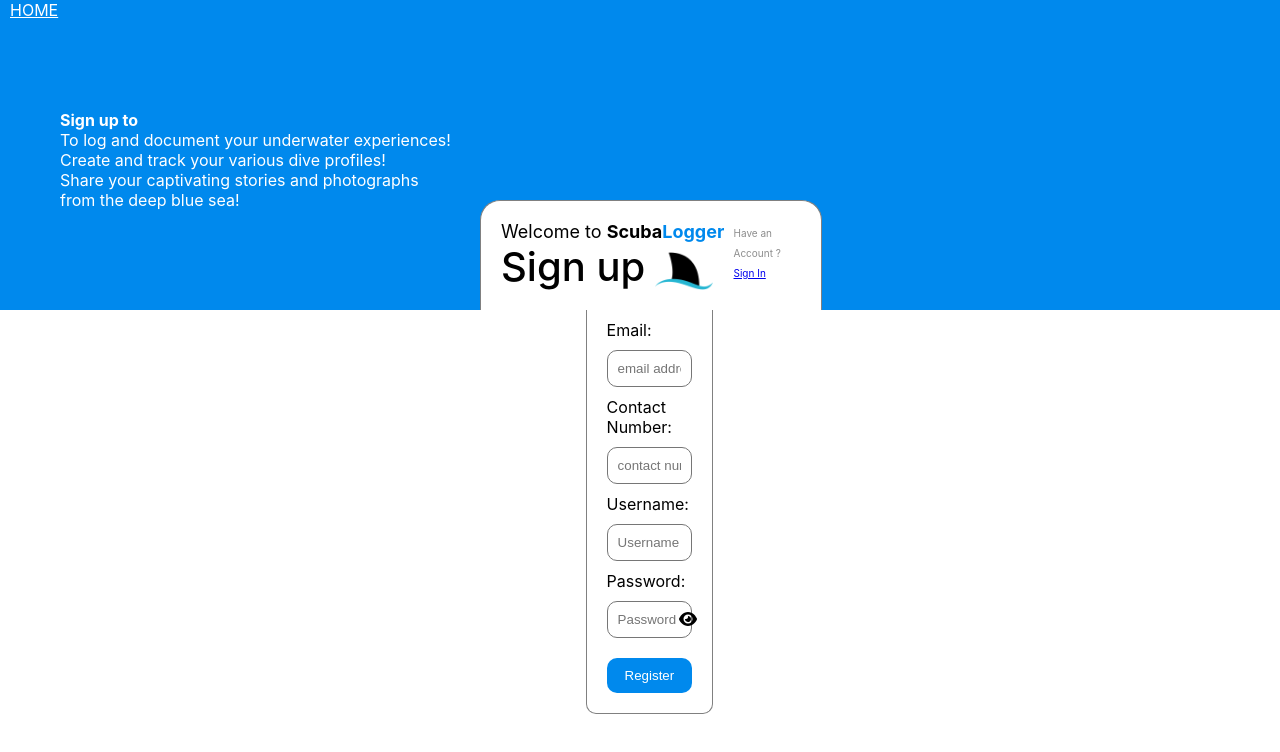
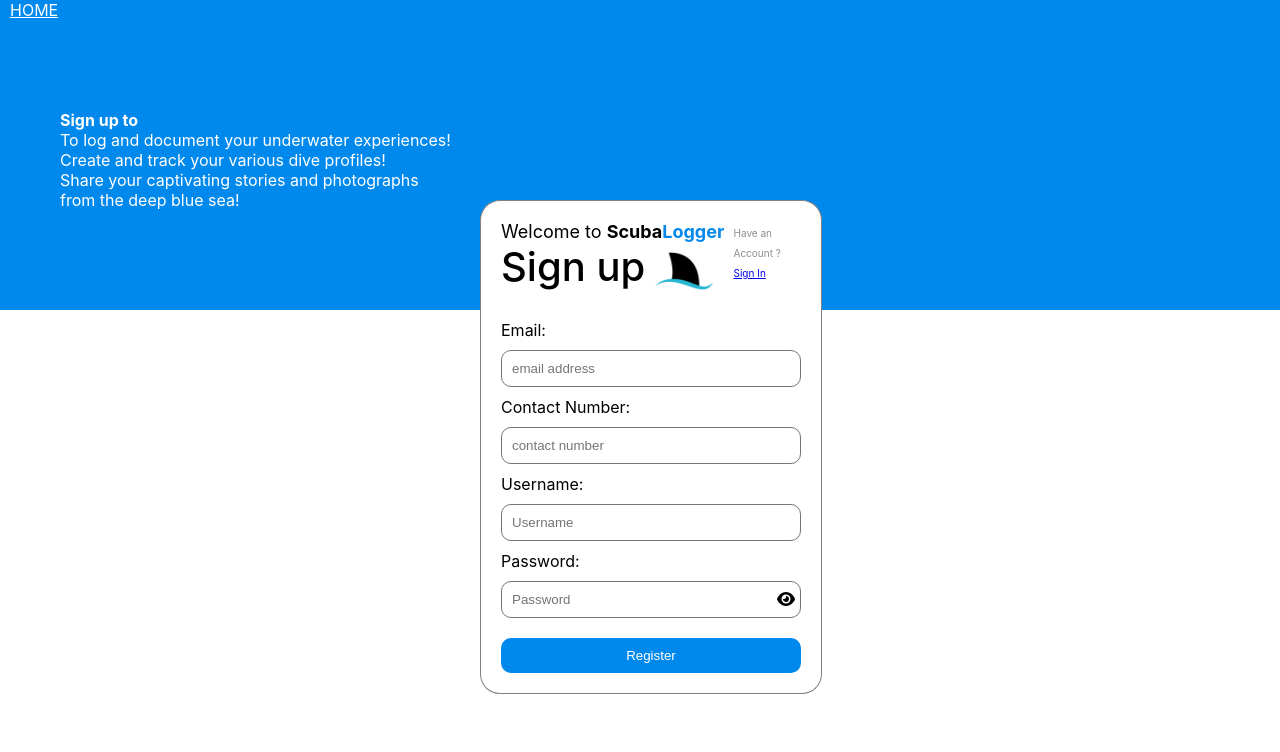
Before and after one commit to Large-Project-COP4331/main, a React (Create React App) app in the folder frontend/: page /registerpage in a window 1280 px wide. Shown: the top 752 px of the page. Built offline with nearby package versions, Linux system fonts and the light colour scheme.

Commit message:
fixed styling issue with signup component

```diff
--- a/frontend/src/App.css
+++ b/frontend/src/App.css
@@ -337,11 +337,9 @@
   border-style: none solid solid solid;
   border-width: thin;
   border-color: gray;
-  border-bottom-left-radius: 10px;
-  border-bottom-right-radius: 10px;
-  width: 33%;
-  margin-left: 33%;
-  margin-right: 33%;
+  border-bottom-left-radius: 20px;
+  border-bottom-right-radius: 20px;
+  width: 100%;
   padding: 10px 10px 10px 10px;
 }
 
```
